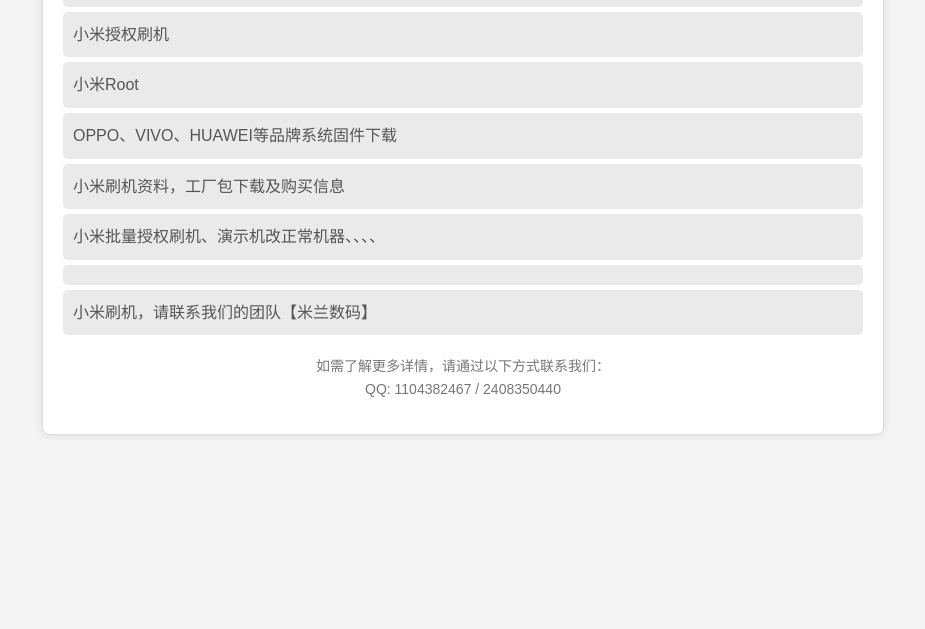
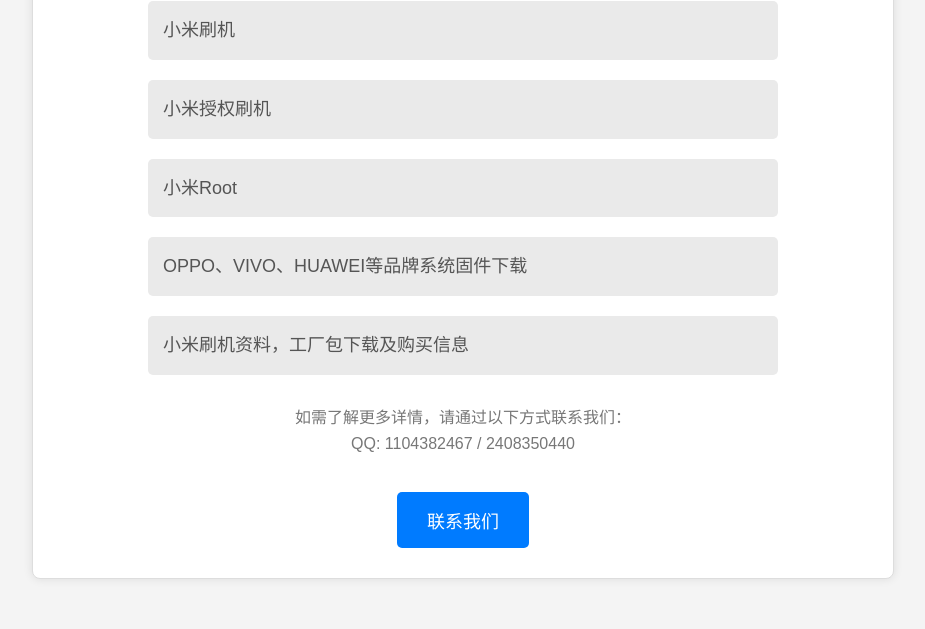
Before and after one commit to xiaomiROM1/xiaomirom1.github.io, a plain HTML site: page index.html in a window 1280 px wide. Shown: the part 188-817 px from the top of the page, without its empty margins (177-1102 px from the left). Drawn offline with Linux system fonts and the light colour scheme.

Commit message:
Update index.html

```diff
--- a/index.html
+++ b/index.html
@@ -5,53 +5,91 @@
     <meta name="viewport" content="width=device-width, initial-scale=1.0">
     <title>小米及相关品牌刷机指南</title>
     <style>
+        /* 基本样式 */
         body {
             font-family: Arial, sans-serif;
             line-height: 1.6;
             background-color: #f4f4f4;
             color: #333;
+            margin: 0;
+            padding: 0;
         }
 
+        /* 容器样式 */
         .content {
             max-width: 800px;
             margin: 50px auto;
-            padding: 20px;
+            padding: 30px;
             background-color: #fff;
             border: 1px solid #ddd;
             box-shadow: 0 0 10px rgba(0,0,0,0.1);
             border-radius: 8px;
+            text-align: center;
         }
 
+        /* 标题样式 */
         .content h2 {
             color: #333;
+            font-size: 28px;
+            margin-bottom: 30px;
             text-align: center;
-            font-size: 24px;
-            margin-bottom: 20px;
         }
 
+        /* 列表样式 */
         .content ul {
             list-style-type: none;
             padding: 0;
+            margin: 0;
+            display: flex;
+            flex-direction: column;
+            align-items: center;
         }
 
         .content li {
             background: #eaeaea;
-            margin: 5px 0;
-            padding: 10px;
+            margin: 10px 0;
+            padding: 15px;
             border-radius: 5px;
+            text-align: left;
+            width: 100%;
+            max-width: 600px;
+            transition: background 0.3 ease;
+        }
+
+        .content li:hover {
+            background: #d1d1d1;
         }
 
         .content li span {
             display: block;
             color: #555;
-            font-size: 16px;
+            font-size: 18px;
         }
 
+        /* 段落样式 */
         .content p {
             color: #777;
-            font-size: 14px;
+            font-size: 16px;
             margin-top: 20px;
             text-align: center;
+        }
+
+        /* 按钮样式 */
+        .content button {
+            display: inline-block;
+            padding: 15px 30px;
+            background-color: #007bff;
+            color: #fff;
+            border: none;
+            border-radius: 5px;
+            cursor: pointer;
+            font-size: 18px;
+            transition: background 0.3 ease;
+            margin-top: 20px;
+        }
+
+        .content button:hover {
+            background-color: #0056b3;
         }
     </style>
 </head>
@@ -64,13 +102,17 @@
             <li><span>小米Root</span></li>
             <li><span>OPPO、VIVO、HUAWEI等品牌系统固件下载</span></li>
             <li><span>小米刷机资料，工厂包下载及购买信息</span></li>
-            <li><span>小米批量授权刷机、演示机改正常机器、、、、</span></li>
-            <li><span> </span></li>
-            <li><span>小米刷机，请联系我们的团队【米兰数码】</span></li>
         </ul>
         <p>如需了解更多详情，请通过以下方式联系我们：<br>
            QQ: 1104382467 / 2408350440
         </p>
+        <button onclick="showAlert()">联系我们</button>
     </div>
+
+    <script>
+        function showAlert() {
+            alert("出售outlook163.eu.org后缀的域名，如需了解更多详情，请通过以下方式联系我们：QQ: 1104382467 / 2408350440");
+        }
+    </script>
 </body>
 </html>
```
